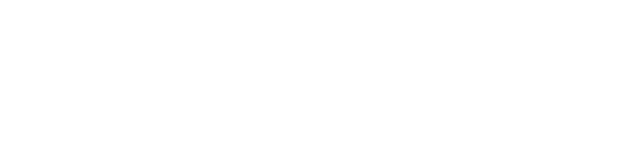
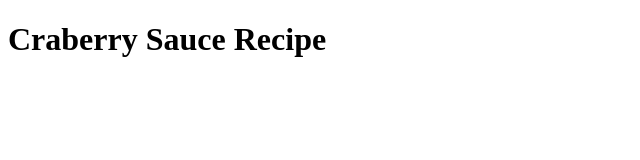
Before and after one commit to hackerhari20xx/odin-recipes, a plain HTML site: page recipes/cranberry-sauce.html in a window 1280 px wide. Shown: the whole page, without its empty margins (0-640 px from the left). Drawn offline with Linux system fonts and the light colour scheme.

Commit message:
Add main heading

```diff
--- a/recipes/cranberry-sauce.html
+++ b/recipes/cranberry-sauce.html
@@ -6,6 +6,6 @@
     <title>Cranberry Sauce Recipe</title>
 </head>
 <body>
-
+    <h1>Craberry Sauce Recipe</h1>
 </body>
 </html>
```
